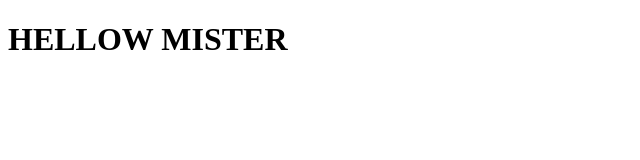
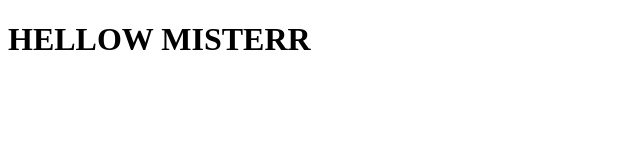
Before and after one commit to AVRVT/First-one-repository, a plain HTML site: page index.html in a window 1280 px wide. Shown: the full height of the page, 0-640 px from the left. Drawn offline with Linux system fonts and the light colour scheme.

Commit message:
index.html

```diff
--- a/index.html
+++ b/index.html
@@ -7,6 +7,6 @@
     <title>First one html</title>
 </head>
 <body>
-    <h1>HELLOW MISTER</h1>
+    <h1>HELLOW MISTERR</h1>
 </body>
 </html>
```
